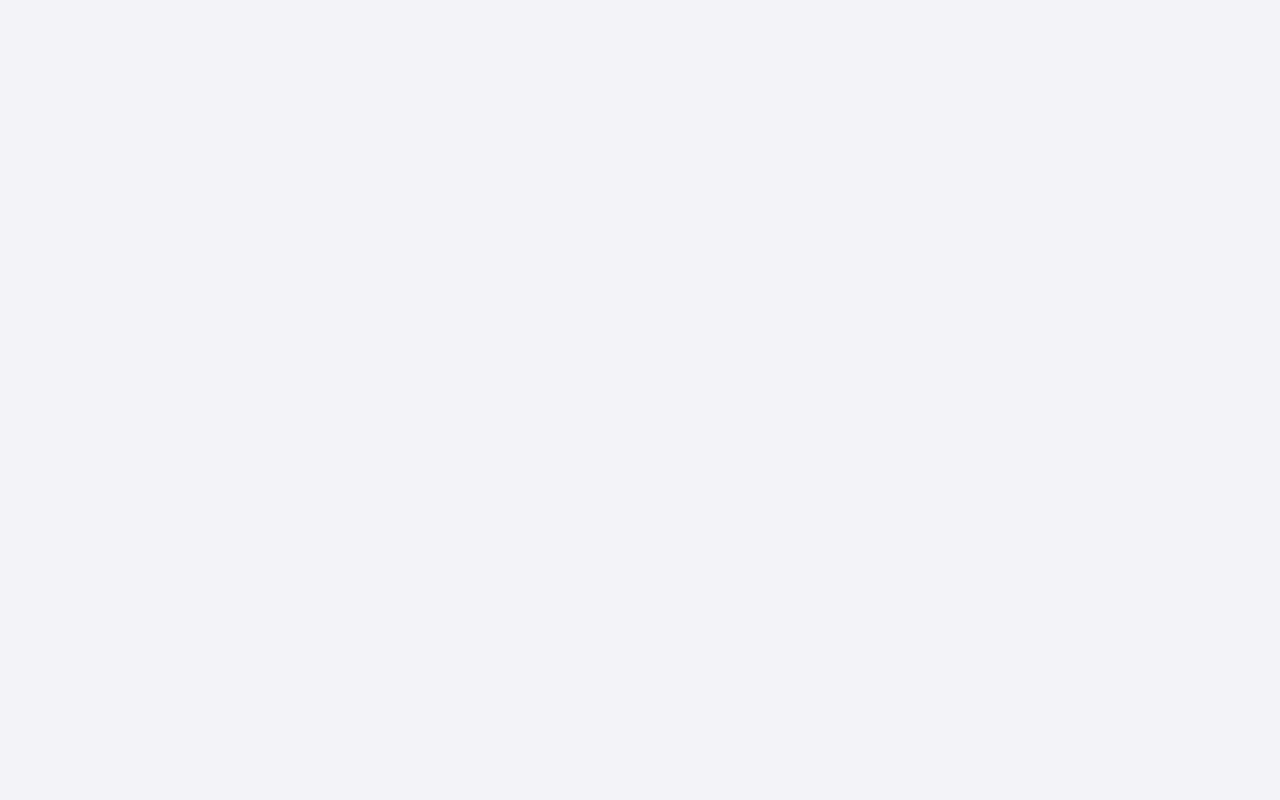
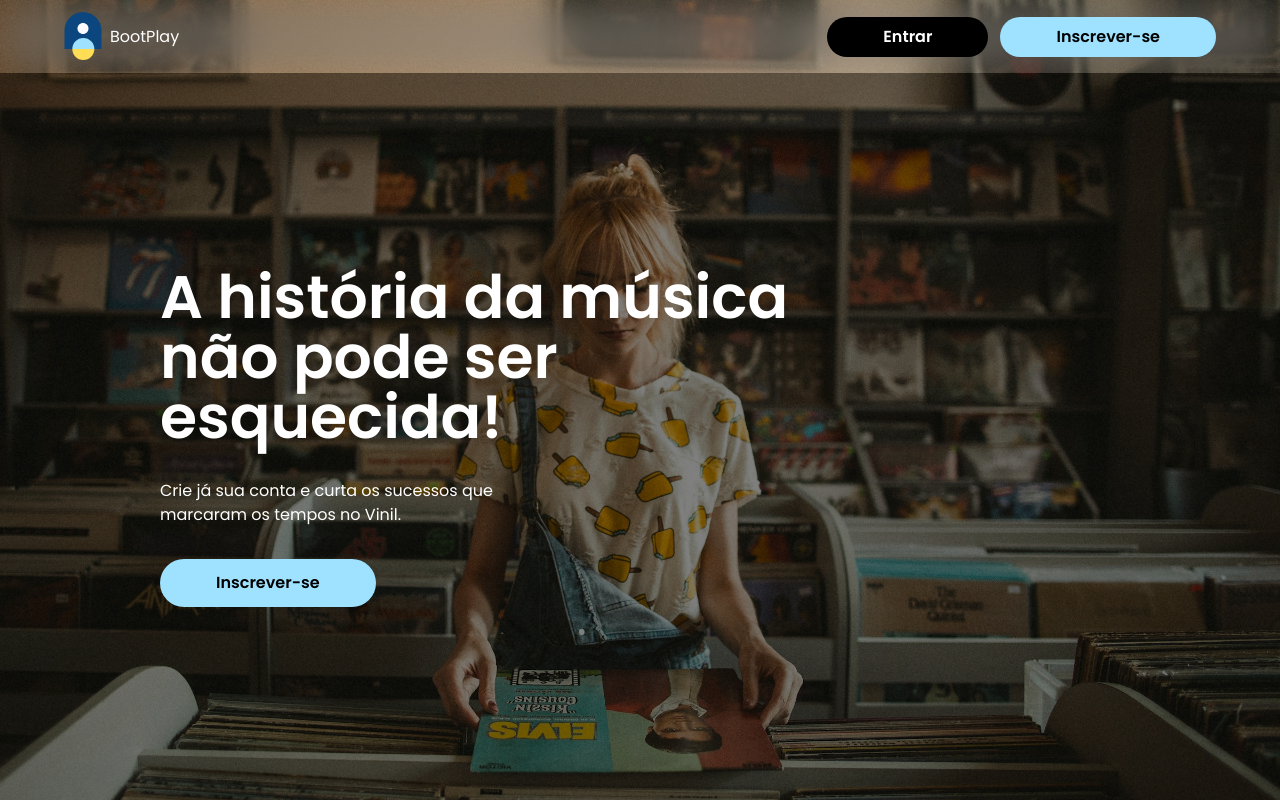
Before and after one commit to bc-fullstack-04/joao-pedro-santos-frontend, a React (Vite) app: page / in a window 1280 px wide. Built offline with nearby package versions, Linux system fonts and the light colour scheme.

Commit message:
feat: add landing page

```diff
--- a/src/main.tsx
+++ b/src/main.tsx
@@ -7,6 +7,7 @@ import { Login } from './pages/Login';
 import { AuthProvider } from './context/AuthContext';
 import { PrivateRoutes } from './utils/PrivateRoutes';
 import { Signup } from './pages/Signup';
+import Landing from './pages/Landing';
 
 ReactDOM.createRoot(document.getElementById('root')!).render(
   <React.Fragment>
@@ -15,6 +16,7 @@ ReactDOM.createRoot(document.getElementById('root')!).render(
     <AuthProvider>
       <BrowserRouter>
         <Routes>
+          <Route path='/' element={<Landing/>}/>
 
           <Route path='/login' element={<Login/>}/>
 
--- a/src/pages/Landing/index.tsx
+++ b/src/pages/Landing/index.tsx
@@ -1,43 +1,25 @@
-import { AlbumModel } from '@/models/AlbumModel';
-import { albumApi } from '@/services/apiService';
-import React, { useEffect, useState } from 'react';
+import { Link } from 'react-router-dom';
+import logo from '../../assets/logo.svg';
 
 export default function Landing() {
-  const [albums, setAlbums] = useState<AlbumModel[]>([]);
-
-  useEffect(() => {
-    albumApi.defaults.headers.common.Authorization =
-      'Basic bWFpbEBtYWlsLmNvbTokMmEkMTAkR2htdG91L3d1WkY5L0wwWHdqQ0pPT2hDRVJ4MUNIZFhuZW9HTk5HT0pDZmNITDgweUpiT3U';
-    albumApi.get('/albums/all?search=Rock').then((response) => {
-      setAlbums(response.data);
-      console.log(response.data);
-    });
-  }, []);
-
-  function handleLink(url: string): undefined {
-    window.open(url, '_blank');
-  }
-
   return (
-    <main className="flex flex-col items-center justify-center h-full mt-10 gap-4">
-      <h1 className="text-2xl font-semibold">Albums</h1>
-
-      <section className="flex flex-wrap gap-4 justify-center h-full m-2">
-        {/* Card */}
-        {albums?.map((album, i) => (
-          <div
-            style={{ '--bg-card': `url(${album.images[0].url})` } as React.CSSProperties}
-            className="bg-[image:var(--bg-card)] bg-cover bg-no-repeat w-60 h-[245px] rounded-md"
-          >
-            <div
-              onClick={() => handleLink(album.externalUrl.externalUrls.spotify)}
-              className="flex h-full justify-center items-center backdrop-brightness-50 p-6 cursor-pointer"
-            >
-              <h1 className="text-2xl font-semibold text-white text-center">{album.name}</h1>
-            </div>
-          </div>
-        ))}
-        {/* Card */}
+    <main className="flex flex-col bg-fundo bg-cover bg-no-repeat h-screen">
+      <header className='flex justify-between py-3 px-16 backdrop-blur-xl backdrop-contrast-50 flex-wrap max-sm:p-1 max-sm:gap-4 max-sm:justify-center max-sm:items-center'>
+        <div className='flex items-center justify-center gap-2'>
+          <img src={logo}  />
+          <span className='text-white'>BootPlay</span>
+        </div>
+        <div className='flex items-center gap-3 '>
+          <Link to={'/login'}><button className='bg-black text-white h-10 px-14 font-semibold rounded-3xl max-sm:px-8'>Entrar</button></Link>
+          <Link to={'/signup'}><button className='bg-[#9EE2FF] text-black h-10 px-14 font-semibold rounded-3xl max-sm:px-8'>Inscrever-se</button></Link>
+        </div>
+      </header>
+      <section className='flex items-center px-40 h-full backdrop-brightness-50 max-lg:px-4 max-sm:p-2 max-sm:justify-center max-sm:w-auto'>
+        <div className='flex flex-col flex-wrap gap-8 max-lg:text-center'>
+          <h1 className='text-white text-4xl md:text-5xl lg:text-6xl font-semibold lg:w-[701px]'>A história da música não pode ser esquecida!</h1>
+          <p className='text-white lg:w-[400px]'>Crie já sua conta e curta os sucessos que marcaram os tempos no Vinil.</p>
+          <Link to={'/signup'}><button className='bg-[#9EE2FF] text-black h-12 px-14 font-semibold rounded-3xl'>Inscrever-se</button></Link>
+        </div>
       </section>
     </main>
   );
```
